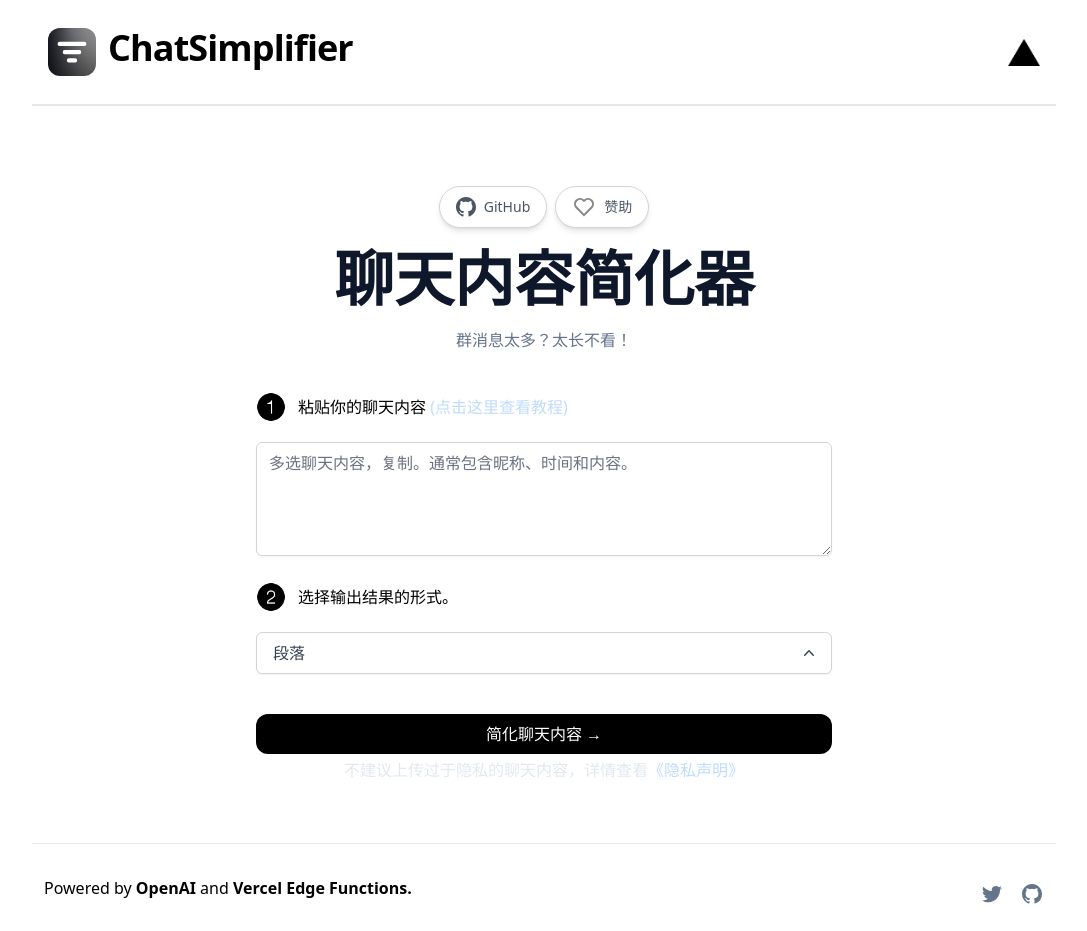
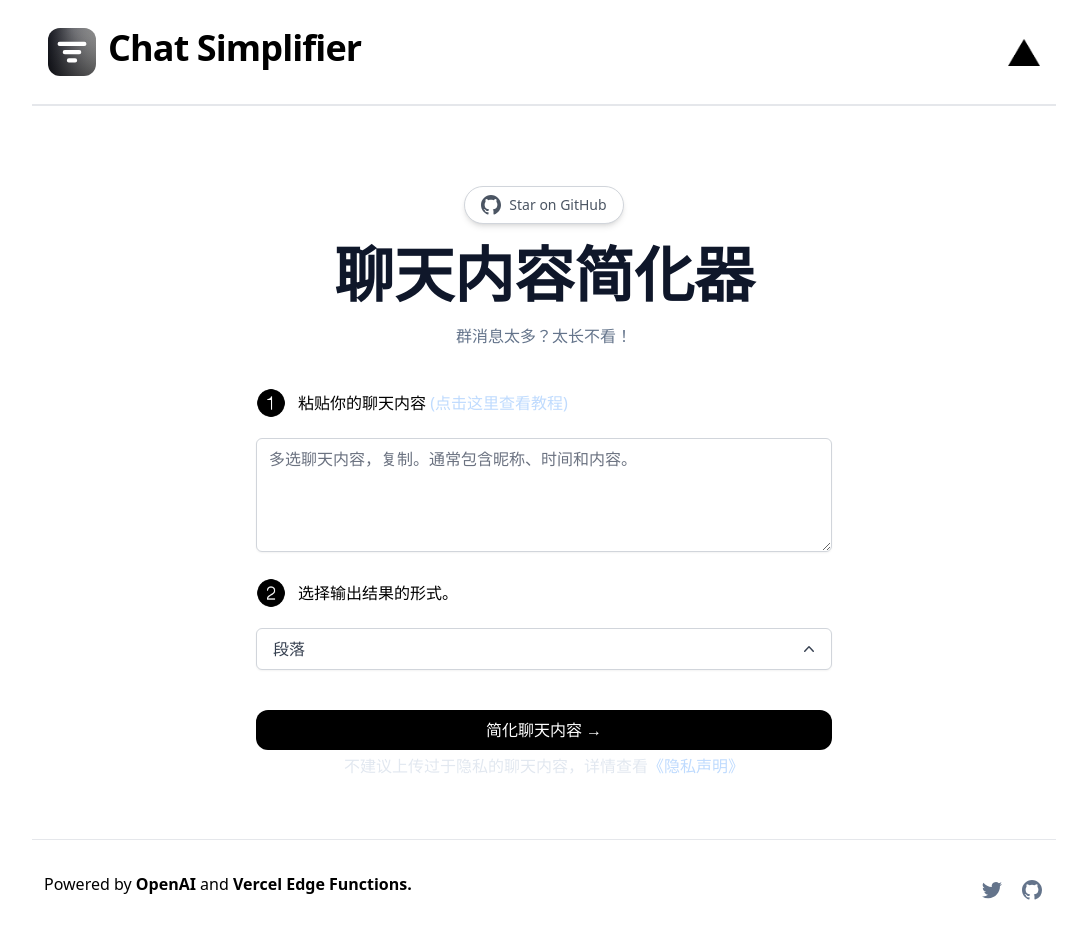
Before and after one commit to zhengbangbo/chat-simplifier, a Next.js app: page / in a window 1280 px wide. Shown: the whole page, without its empty margins (96-1183 px from the left). Built offline with nearby package versions, Linux system fonts and the light colour scheme.

Commit message:
chore: update ui

```diff
--- a/components/Header.tsx
+++ b/components/Header.tsx
@@ -13,7 +13,7 @@ export default function Header() {
           height={32}
         />
         <h1 className="sm:text-4xl text-2xl font-bold ml-2 tracking-tight">
-          ChatSimplifier
+          Chat Simplifier
         </h1>
       </Link>
       <a
--- a/pages/index.tsx
+++ b/pages/index.tsx
@@ -72,7 +72,6 @@ const Home: NextPage = () => {
 
       <Header />
       <main className="flex flex-1 w-full flex-col items-center justify-center text-center px-4 mt-12 sm:mt-20">
-        <div className="flex flex-wrap justify-center space-x-2">
         <a
           className="flex max-w-fit items-center justify-center space-x-2 rounded-full border border-gray-300 bg-white px-4 py-2 text-sm text-gray-600 shadow-md transition-colors hover:bg-gray-100 mb-5"
           href="https://github.com/zhengbangbo/chat-simplifier"
@@ -80,19 +79,8 @@ const Home: NextPage = () => {
           rel="noopener noreferrer"
         >
           <Github />
-            <p>GitHub</p>
+          <p>Star on GitHub</p>
         </a>
-          <a
-            className="flex max-w-fit items-center justify-center space-x-2 rounded-full border border-gray-300 bg-white px-4 py-2 text-sm text-gray-600 shadow-md transition-colors hover:bg-gray-100 mb-5"
-            href="https://imzbb.cc/img/sponsorship.png"
-            target="_blank"
-            rel="noopener noreferrer"
-          >
-            <svg xmlns="http://www.w3.org/2000/svg" width="24" height="24" viewBox="0 0 24 24"><path fill="#888888" d="M12.001 4.529a5.998 5.998 0 0 1 8.242.228a6 6 0 0 1 .236 8.236l-8.48 8.492l-8.478-8.492a6 6 0 0 1 8.48-8.464zm6.826 1.641a3.998 3.998 0 0 0-5.49-.153l-1.335 1.198l-1.336-1.197a3.999 3.999 0 0 0-5.494.154a4 4 0 0 0-.192 5.451L12 18.654l7.02-7.03a4 4 0 0 0-.193-5.454z"/></svg>
-            <p>赞助</p>
-          </a>
-        </div>
-
         <h1 className="sm:text-6xl text-4xl max-w-2xl font-bold text-slate-900">
           聊天内容简化器
         </h1>
```
Also changed, not shown: 1 other file (tests, documents, lock files or other folders). Lines whose indentation alone changed are shown as unchanged.
